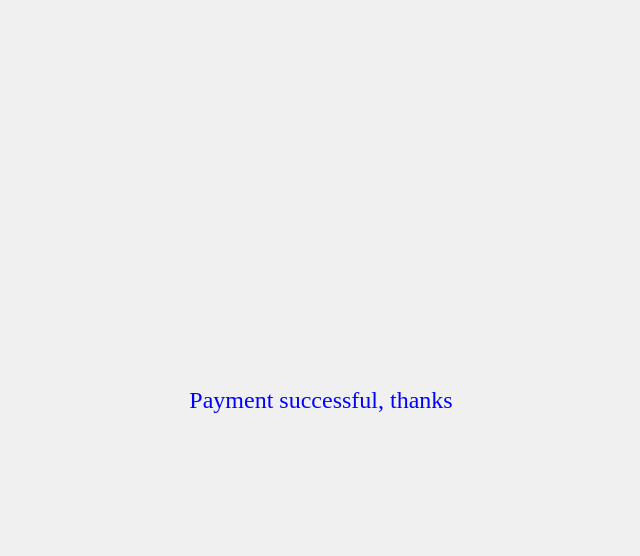
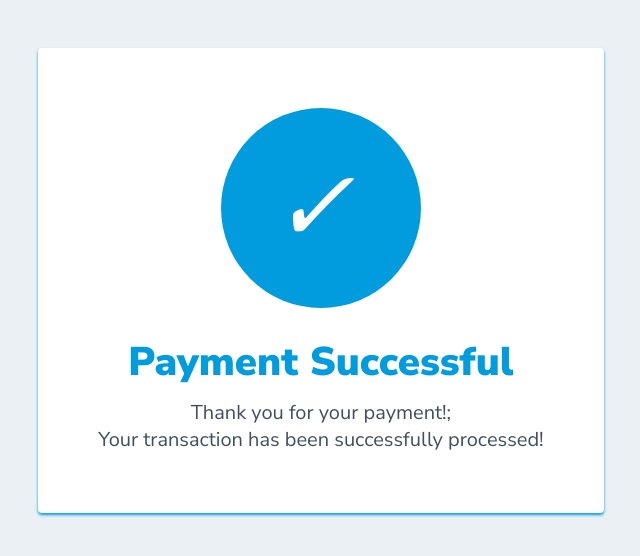
Before and after one commit to CodeScaleLK/paypal-final, a plain HTML site: page index.html in a window 1280 px wide. Shown: the whole page, without its empty margins (319-959 px from the left). Drawn offline with Linux system fonts and the light colour scheme.

Commit message:
Update index.html

```diff
--- a/index.html
+++ b/index.html
@@ -1,30 +1,48 @@
-<!DOCTYPE html>
-<html lang="en">
+<html>
   <head>
-    <meta charset="UTF-8">
-    <meta name="viewport" content="width=device-width, initial-scale=1.0">
+    <link href="https://fonts.googleapis.com/css?family=Nunito+Sans:400,400i,700,900&display=swap" rel="stylesheet">
+  </head>
     <style>
       body {
+        text-align: center;
+        padding: 40px 0;
+        background: #EBF0F5;
+      }
+        h1 {
+          color: #009cde;
+          font-family: "Nunito Sans", "Helvetica Neue", sans-serif;
+          font-weight: 900;
+          font-size: 40px;
+          margin-bottom: 10px;
+        }
+        p {
+          color: #404F5E;
+          font-family: "Nunito Sans", "Helvetica Neue", sans-serif;
+          font-size:20px;
           margin: 0;
-            padding: 0;
-            display: flex;
-            align-items: center;
-            justify-content: center;
-            min-height: 100vh;
-            background-color: #f0f0f0;
         }
-
-        #message {
-            font-size: 24px;
-            color: blue;
-            text-align: center;
+      i {
+        color: #fff;
+        font-size: 100px;
+        line-height: 200px;
+        margin-left:-15px;
+      }
+      .card {
+        background: white;
+        padding: 60px;
+        border-radius: 4px;
+        box-shadow: 0 2px 3px #009cde;
+        display: inline-block;
+        margin: 0 auto;
       }
     </style>
-    <title>Payment Successful</title>
-</head>
     <body>
-    <div id="message">
-        Payment successful, thanks
+      <div class="card">
+      <div style="border-radius:200px; height:200px; width:200px; background: #009cde; margin:0 auto;">
+        <i class="checkmark">✓</i>
+      </div>
+        <h1>Payment Successful</h1>
+        <p>Thank you for your payment!;<br/> Your transaction has been successfully processed!</p>
       </div>
     </body>
 </html>
```
Lines whose indentation alone changed are shown as unchanged.
